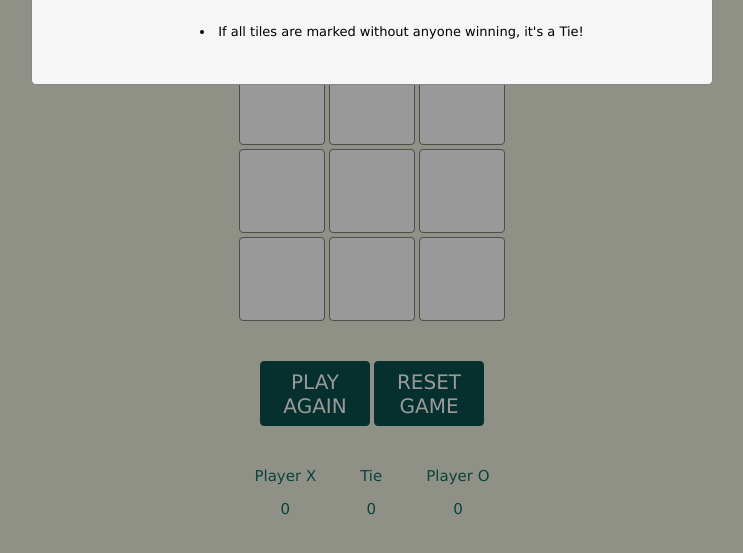
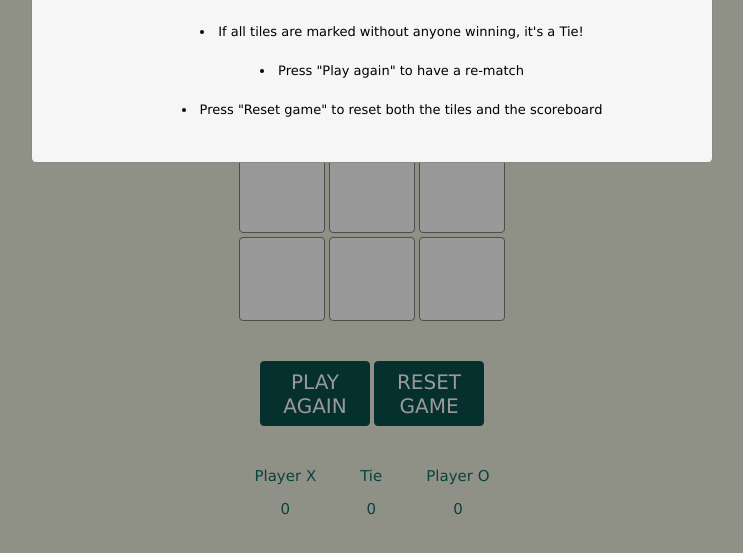
Before and after one commit to matzhedman/project_2, a plain HTML site: page index.html in a window 1280 px wide. Both pictures are taken after a click on the button "Instructions". Shown: the part 225-778 px from the top of the page, without its empty margins (268-1011 px from the left). Drawn offline with Linux system fonts and the light colour scheme.

Commit message:
Add more instructions to modal message

```diff
--- a/index.html
+++ b/index.html
@@ -28,6 +28,8 @@
 						<li>Player O continues by doing the same in a different tile</li>
 						<li>First one to have three in a row has won the game!</li>
 						<li>If all tiles are marked without anyone winning, it's a Tie!</li>
+						<li>Press "Play again" to have a re-match</li>
+						<li>Press "Reset game" to reset both the tiles and the scoreboard</li>
 					</ul>
 				</div>
 			</div>
```
